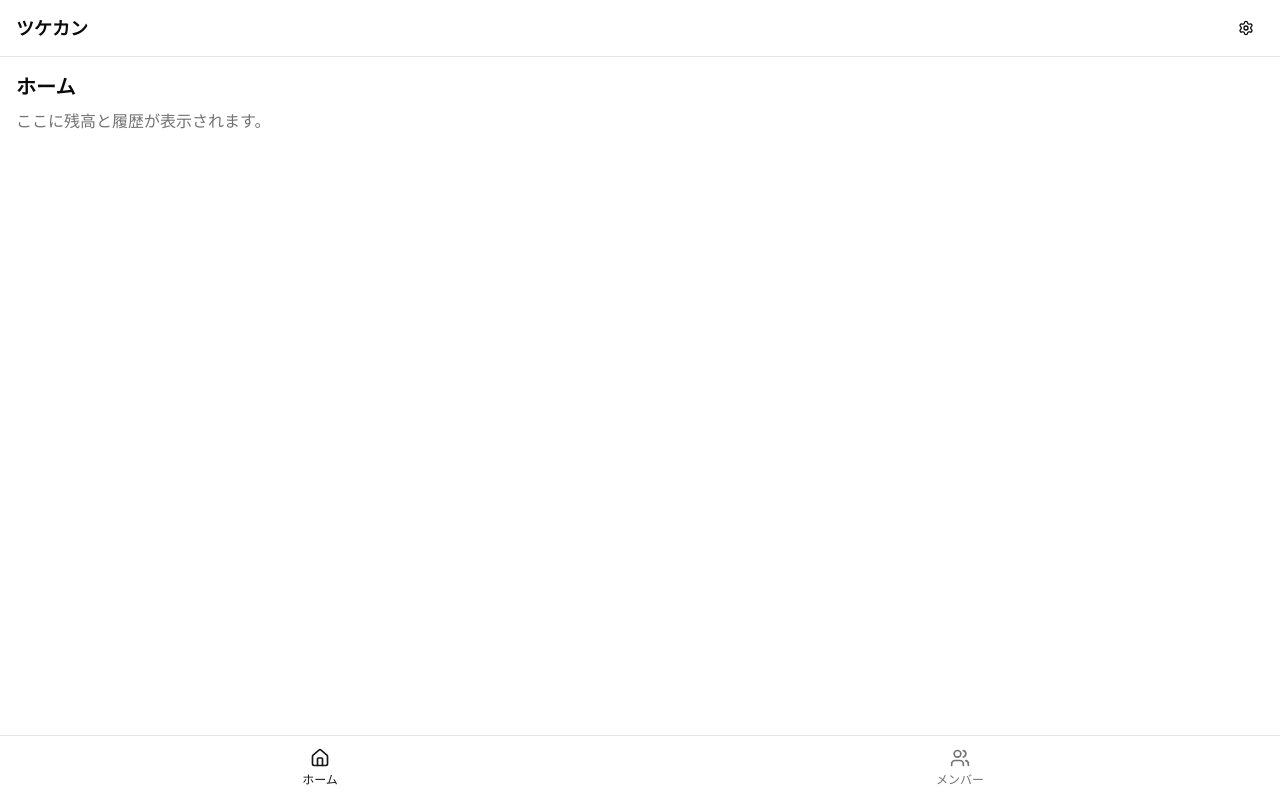
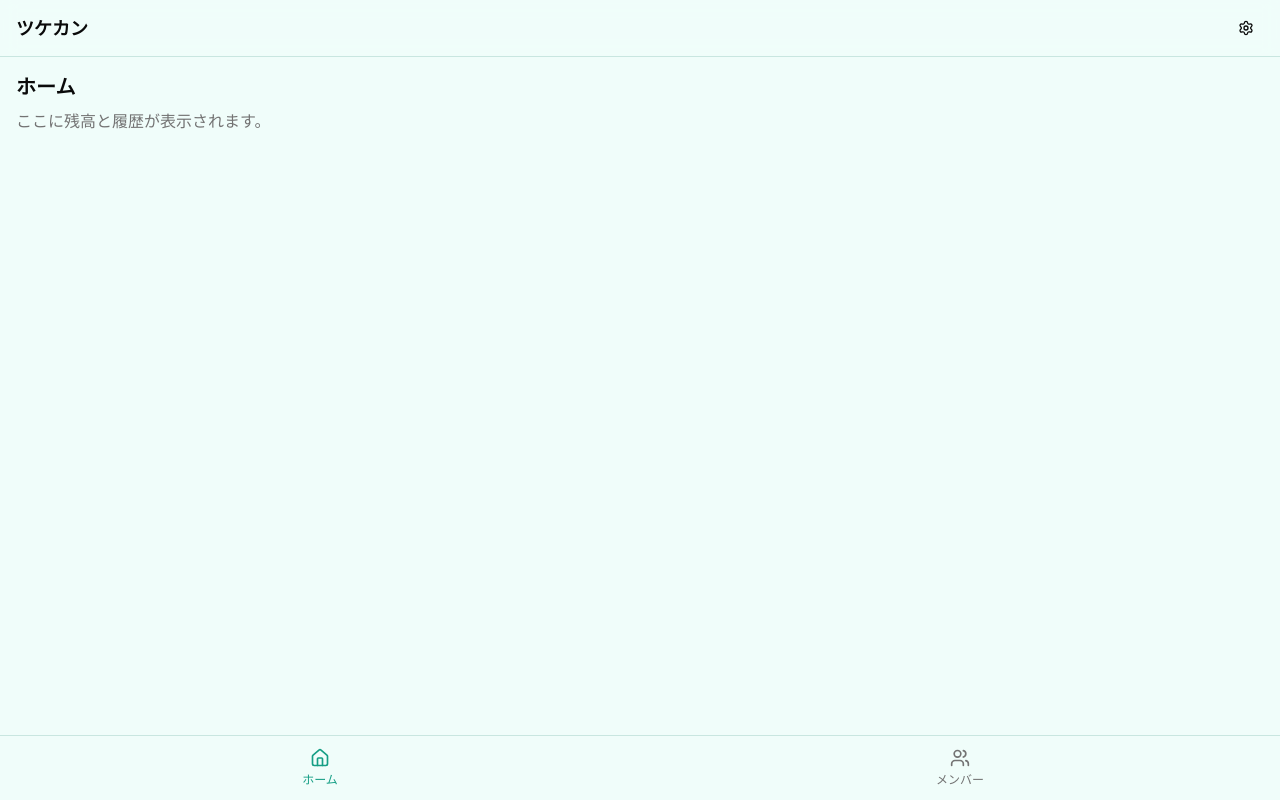
Before and after one commit to yamaneko05/tukekan, a Next.js app: page / in a window 1280 px wide. Built offline with nearby package versions, Linux system fonts and the light colour scheme.

Commit message:
update: ティール系のテーマカラーに変更

```diff
--- a/src/app/globals.css
+++ b/src/app/globals.css
@@ -48,71 +48,71 @@
 
 :root {
   --radius: 0.625rem;
-  --background: oklch(1 0 0);
+  --background: oklch(0.984 0.014 180.72);
   --foreground: oklch(0.145 0 0);
   --card: oklch(1 0 0);
   --card-foreground: oklch(0.145 0 0);
   --popover: oklch(1 0 0);
   --popover-foreground: oklch(0.145 0 0);
-  --primary: oklch(0.205 0 0);
+  --primary: oklch(0.627 0.114 175.28);
   --primary-foreground: oklch(0.985 0 0);
-  --secondary: oklch(0.97 0 0);
-  --secondary-foreground: oklch(0.205 0 0);
-  --muted: oklch(0.97 0 0);
+  --secondary: oklch(0.951 0.026 180.72);
+  --secondary-foreground: oklch(0.275 0.058 175.28);
+  --muted: oklch(0.951 0.026 180.72);
   --muted-foreground: oklch(0.556 0 0);
-  --accent: oklch(0.97 0 0);
-  --accent-foreground: oklch(0.205 0 0);
+  --accent: oklch(0.865 0.108 175.28);
+  --accent-foreground: oklch(0.205 0.054 175.28);
   --destructive: oklch(0.577 0.245 27.325);
-  --border: oklch(0.922 0 0);
-  --input: oklch(0.922 0 0);
-  --ring: oklch(0.708 0 0);
-  --chart-1: oklch(0.646 0.222 41.116);
-  --chart-2: oklch(0.6 0.118 184.704);
+  --border: oklch(0.902 0.032 180.72);
+  --input: oklch(0.902 0.032 180.72);
+  --ring: oklch(0.627 0.114 175.28);
+  --chart-1: oklch(0.627 0.114 175.28);
+  --chart-2: oklch(0.696 0.17 162.48);
   --chart-3: oklch(0.398 0.07 227.392);
   --chart-4: oklch(0.828 0.189 84.429);
   --chart-5: oklch(0.769 0.188 70.08);
-  --sidebar: oklch(0.985 0 0);
+  --sidebar: oklch(0.984 0.014 180.72);
   --sidebar-foreground: oklch(0.145 0 0);
-  --sidebar-primary: oklch(0.205 0 0);
+  --sidebar-primary: oklch(0.627 0.114 175.28);
   --sidebar-primary-foreground: oklch(0.985 0 0);
-  --sidebar-accent: oklch(0.97 0 0);
-  --sidebar-accent-foreground: oklch(0.205 0 0);
-  --sidebar-border: oklch(0.922 0 0);
-  --sidebar-ring: oklch(0.708 0 0);
+  --sidebar-accent: oklch(0.951 0.026 180.72);
+  --sidebar-accent-foreground: oklch(0.275 0.058 175.28);
+  --sidebar-border: oklch(0.902 0.032 180.72);
+  --sidebar-ring: oklch(0.627 0.114 175.28);
 }
 
 .dark {
-  --background: oklch(0.145 0 0);
+  --background: oklch(0.145 0.014 180.72);
   --foreground: oklch(0.985 0 0);
-  --card: oklch(0.205 0 0);
+  --card: oklch(0.205 0.02 180.72);
   --card-foreground: oklch(0.985 0 0);
-  --popover: oklch(0.205 0 0);
+  --popover: oklch(0.205 0.02 180.72);
   --popover-foreground: oklch(0.985 0 0);
-  --primary: oklch(0.922 0 0);
-  --primary-foreground: oklch(0.205 0 0);
-  --secondary: oklch(0.269 0 0);
+  --primary: oklch(0.765 0.135 175.28);
+  --primary-foreground: oklch(0.145 0.03 175.28);
+  --secondary: oklch(0.269 0.03 180.72);
   --secondary-foreground: oklch(0.985 0 0);
-  --muted: oklch(0.269 0 0);
+  --muted: oklch(0.269 0.03 180.72);
   --muted-foreground: oklch(0.708 0 0);
-  --accent: oklch(0.269 0 0);
+  --accent: oklch(0.369 0.058 175.28);
   --accent-foreground: oklch(0.985 0 0);
   --destructive: oklch(0.704 0.191 22.216);
-  --border: oklch(1 0 0 / 10%);
-  --input: oklch(1 0 0 / 15%);
-  --ring: oklch(0.556 0 0);
-  --chart-1: oklch(0.488 0.243 264.376);
+  --border: oklch(0.369 0.04 180.72);
+  --input: oklch(0.369 0.04 180.72);
+  --ring: oklch(0.765 0.135 175.28);
+  --chart-1: oklch(0.765 0.135 175.28);
   --chart-2: oklch(0.696 0.17 162.48);
   --chart-3: oklch(0.769 0.188 70.08);
   --chart-4: oklch(0.627 0.265 303.9);
   --chart-5: oklch(0.645 0.246 16.439);
-  --sidebar: oklch(0.205 0 0);
+  --sidebar: oklch(0.175 0.018 180.72);
   --sidebar-foreground: oklch(0.985 0 0);
-  --sidebar-primary: oklch(0.488 0.243 264.376);
-  --sidebar-primary-foreground: oklch(0.985 0 0);
-  --sidebar-accent: oklch(0.269 0 0);
+  --sidebar-primary: oklch(0.765 0.135 175.28);
+  --sidebar-primary-foreground: oklch(0.145 0.03 175.28);
+  --sidebar-accent: oklch(0.269 0.03 180.72);
   --sidebar-accent-foreground: oklch(0.985 0 0);
-  --sidebar-border: oklch(1 0 0 / 10%);
-  --sidebar-ring: oklch(0.556 0 0);
+  --sidebar-border: oklch(0.369 0.04 180.72);
+  --sidebar-ring: oklch(0.765 0.135 175.28);
 }
 
 @layer base {
```
